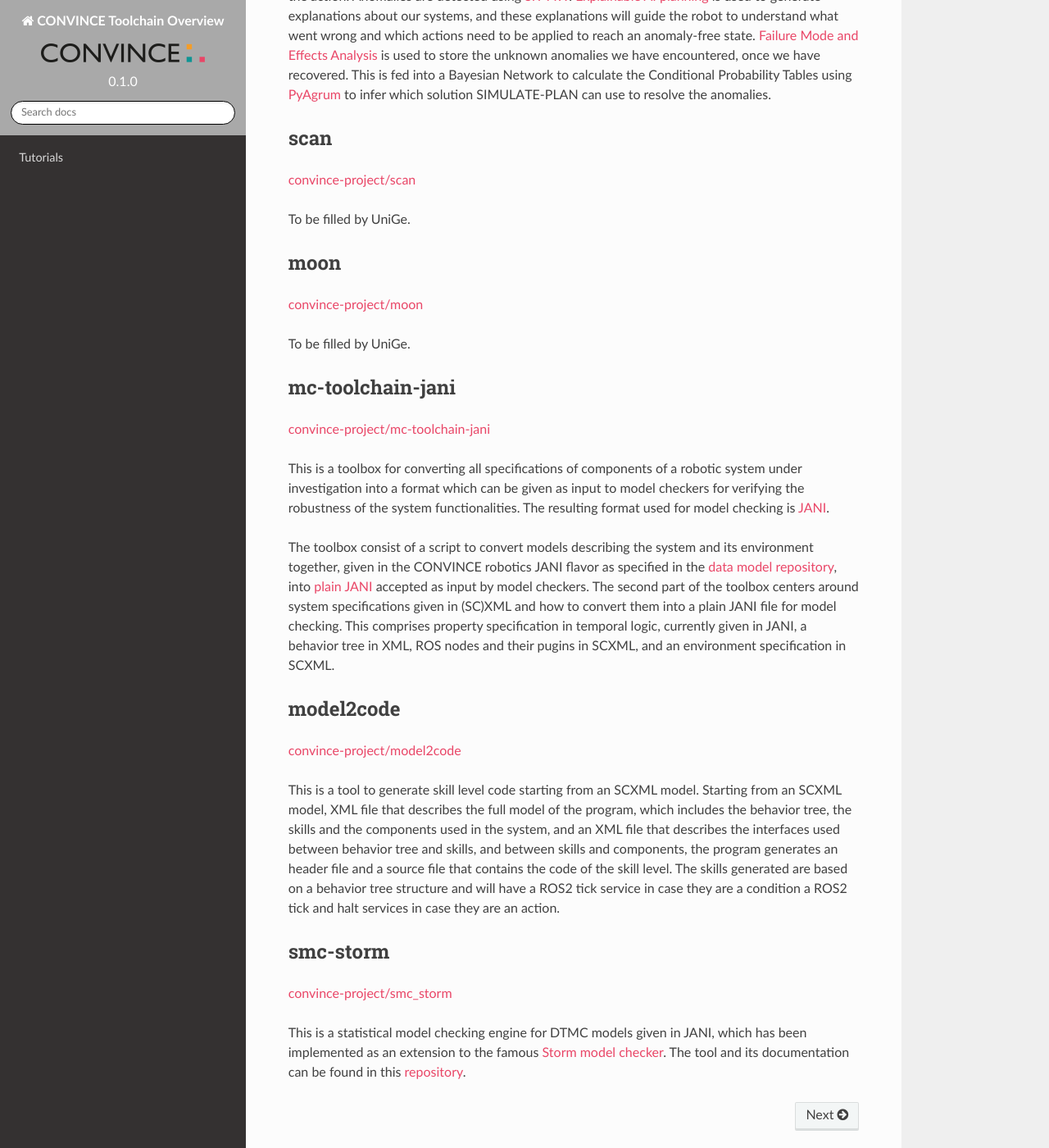
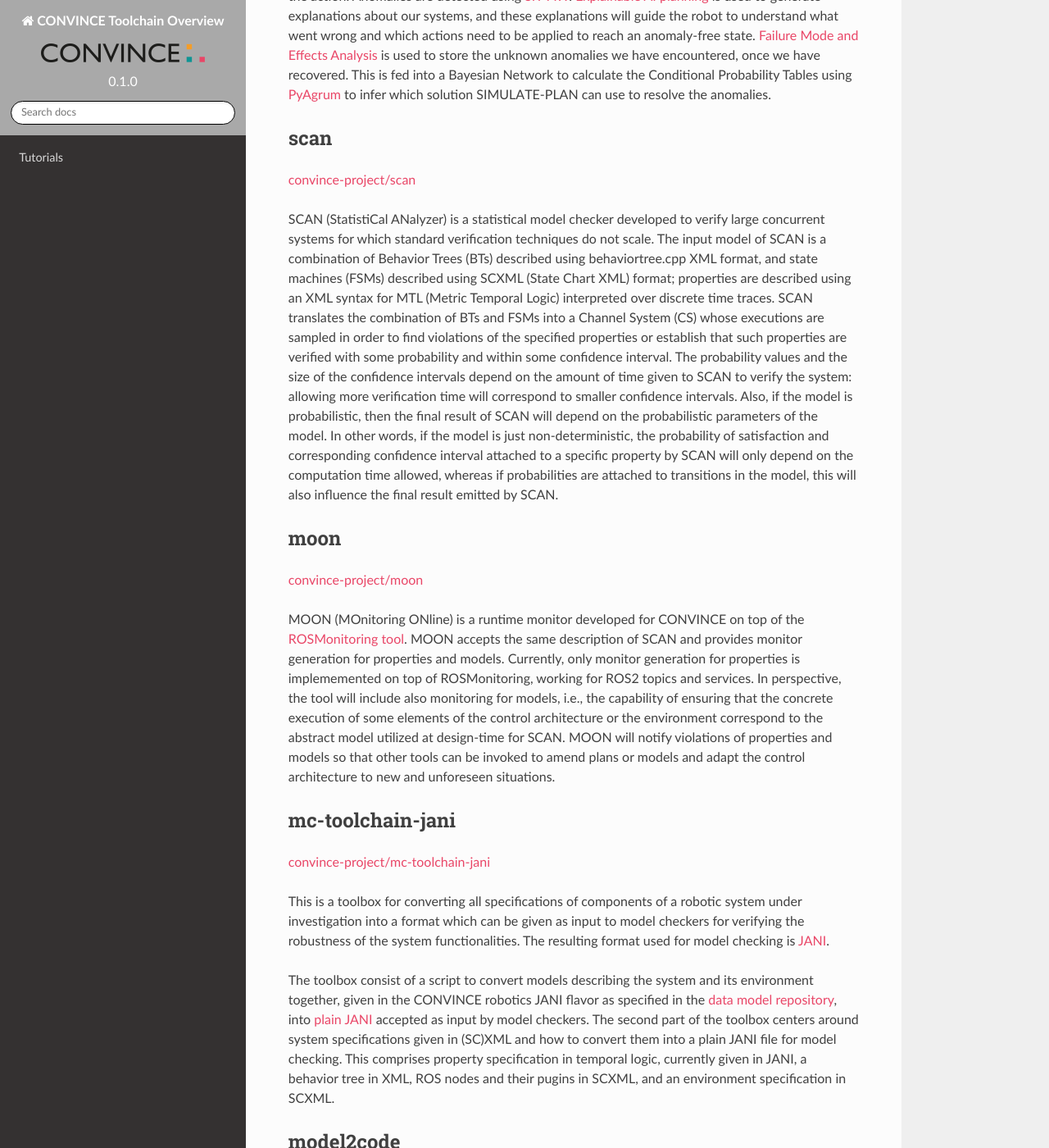
Before and after one commit to convince-project/overview, a Sphinx documentation site: the page built from docs/source/index.rst, in a window 1280 px wide and 1400 px high, scrolled down 2284 px. Shown: the whole window at 82% size. Built offline with Sphinx 7.4.7 and the Read the Docs theme 2.0.0, drawn with Linux system fonts in a browser that asks for light colours.

Commit message:
Updated description of SCAN and MOON (#24)
* Updated description of SCAN and MOON

Signed-off-by: artac72 <armando.tacchella@unige.it>

* Fixed description of SCAN and MOON

Signed-off-by: artac72 <armando.tacchella@unige.it>

---------

Signed-off-by: artac72 <armando.tacchella@unige.it>

```diff
--- a/docs/source/index.rst
+++ b/docs/source/index.rst
@@ -97,13 +97,44 @@ scan
 ----
 `convince-project/scan <https:///github.com/convince-project/scan>`_
 
-To be filled by UniGe.
+SCAN (StatistiCal ANalyzer) is a statistical model checker developed
+to verify large concurrent systems for which standard verification
+techniques do not scale. The input model of SCAN is a combination of
+Behavior Trees (BTs) described using behaviortree.cpp XML format, and
+state machines (FSMs) described using SCXML (State Chart XML) format;
+properties are described using an XML syntax for MTL (Metric Temporal
+Logic) interpreted over discrete time traces. SCAN translates the
+combination of BTs and FSMs into a Channel System (CS) whose
+executions are sampled in order to find violations of the specified
+properties or establish that such properties are verified
+with some probability and within some confidence interval. The
+probability values and the size of the confidence intervals depend on
+the amount of time given to SCAN to verify the system: allowing more
+verification time will correspond to smaller confidence
+intervals. Also, if the model is probabilistic, then the final result
+of SCAN will depend on the probabilistic parameters of the model. In
+other words, if the model is just non-deterministic, the probability of
+satisfaction and corresponding confidence interval attached to a
+specific property by SCAN will only depend on the computation time
+allowed, whereas if probabilities are attached to transitions in the
+model, this will also influence the final result emitted by SCAN.
 
 moon
 ----
 `convince-project/moon <https:///github.com/convince-project/moon>`_
 
-To be filled by UniGe.
+MOON (MOnitoring ONline) is a runtime monitor developed for CONVINCE
+on top of the `ROSMonitoring tool <https://github.com/autonomy-and-verification-uol/ROSMonitoring>`_. MOON accepts the same description of
+SCAN and provides monitor generation for properties and
+models. Currently, only monitor generation for properties is
+implememented on top of ROSMonitoring, working for ROS2 topics and
+services. In perspective, the tool will include also monitoring for
+models, i.e., the capability of ensuring that the concrete execution
+of some elements of the control architecture or the environment
+correspond to the abstract model utilized at design-time for
+SCAN. MOON will notify violations of properties and models so that
+other tools can be invoked to amend plans or models and adapt the
+control architecture to new and unforeseen situations.
 
 mc-toolchain-jani
 -----------------
```
